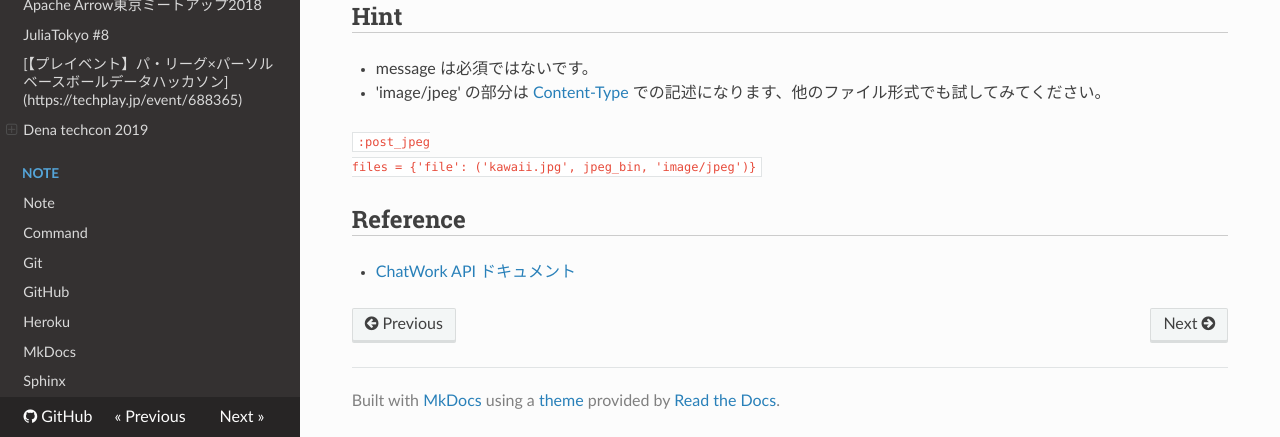
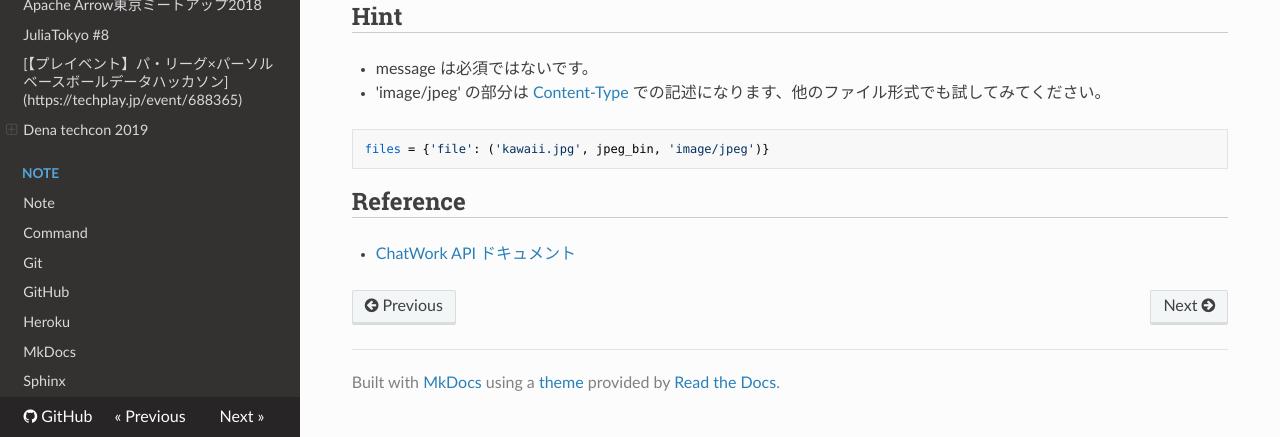
Before and after one commit to Doarakko/mkdocs-github-pages, an MkDocs documentation site: the page built from docs/article/etc/chatwork-post-image.md, in a window 1280 px wide and 900 px high, scrolled down 581 px, cut to the strip 463-900 px from the top of the window. Built offline with MkDocs 1.6.1, drawn with Linux system fonts in a browser that asks for light colours; nearby versions of some CDN libraries.

Commit message:
delete file name

````diff
--- a/docs/article/etc/chatwork-post-image.md
+++ b/docs/article/etc/chatwork-post-image.md
@@ -34,7 +34,7 @@
 - message は必須ではないです。
 - 'image/jpeg' の部分は [Content-Type](https://qiita.com/AkihiroTakamura/items/b93fbe511465f52bffaa) での記述になります、他のファイル形式でも試してみてください。
 
-```:post_jpeg
+```
 files = {'file': ('kawaii.jpg', jpeg_bin, 'image/jpeg')}
 ```
 
````
